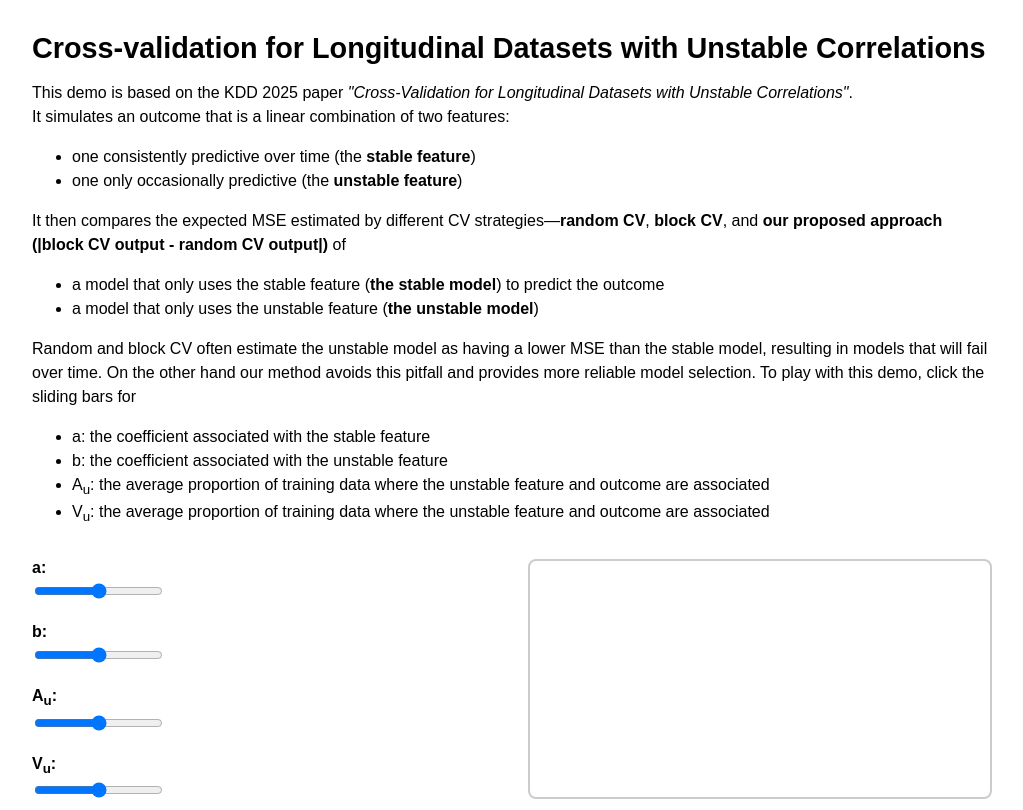
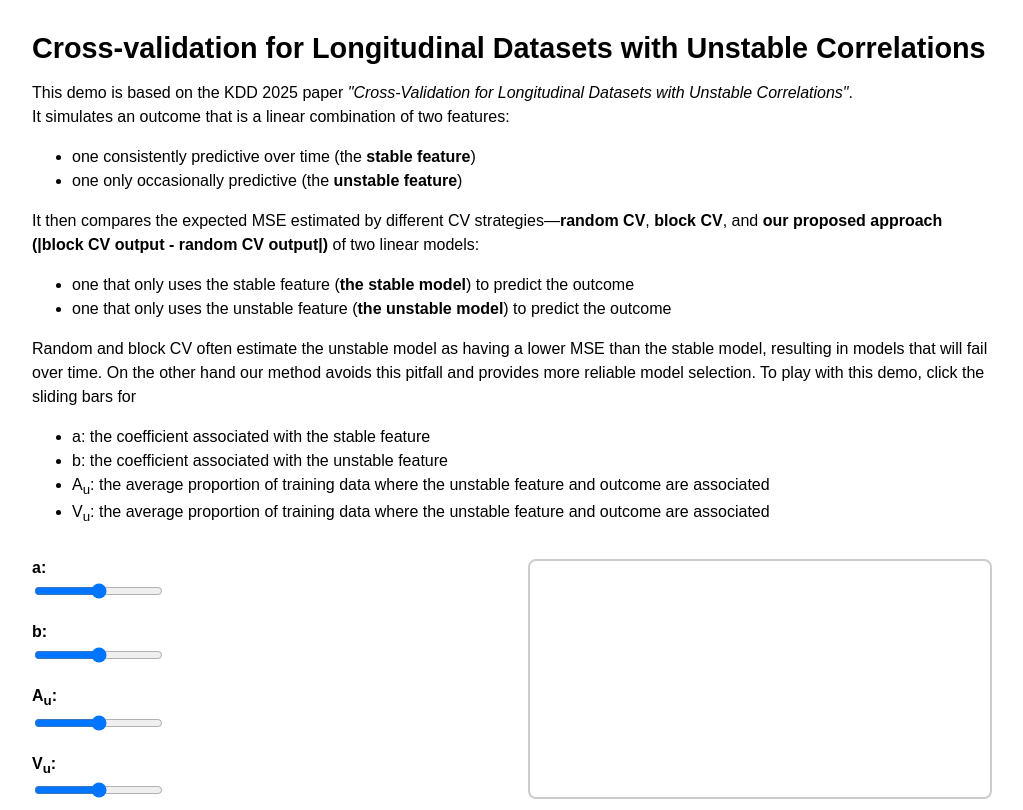
Before and after one commit to meerakulous/unstablecv, a plain HTML site: page index.html in a window 1280 px wide. Shown: the top 810 px of the page, without its empty margins (128-1151 px from the left). Drawn offline with nearby package versions, Linux system fonts and the light colour scheme.

Commit message:
Update index.html

```diff
--- a/index.html
+++ b/index.html
@@ -92,10 +92,10 @@ It simulates an outcome that is a linear combination of two features:
 <li> one consistently predictive over time (the <strong>stable feature</strong>)
 <li> one only occasionally predictive (the <strong>unstable feature</strong>)
 </ul>
-It then compares the expected MSE estimated by different CV strategies—<strong>random CV</strong>, <strong>block CV</strong>, and <strong>our proposed approach (|block CV output - random CV output|)</strong> of
+It then compares the expected MSE estimated by different CV strategies—<strong>random CV</strong>, <strong>block CV</strong>, and <strong>our proposed approach (|block CV output - random CV output|)</strong> of two linear models:
 <ul>
-<li> a model that only uses the stable feature (<b>the stable model</b>) to predict the outcome
-<li> a model that only uses the unstable feature (<b>the unstable model</b>)
+<li> one that only uses the stable feature (<b>the stable model</b>) to predict the outcome
+<li> one that only uses the unstable feature (<b>the unstable model</b>) to predict the outcome
 </ul>
 Random and block CV often estimate the unstable model as having a lower MSE than the stable model, resulting in models that will fail over time. On the other hand our method avoids this pitfall and provides more reliable model selection. To play with this demo, click the sliding bars for
 <ul>
```
